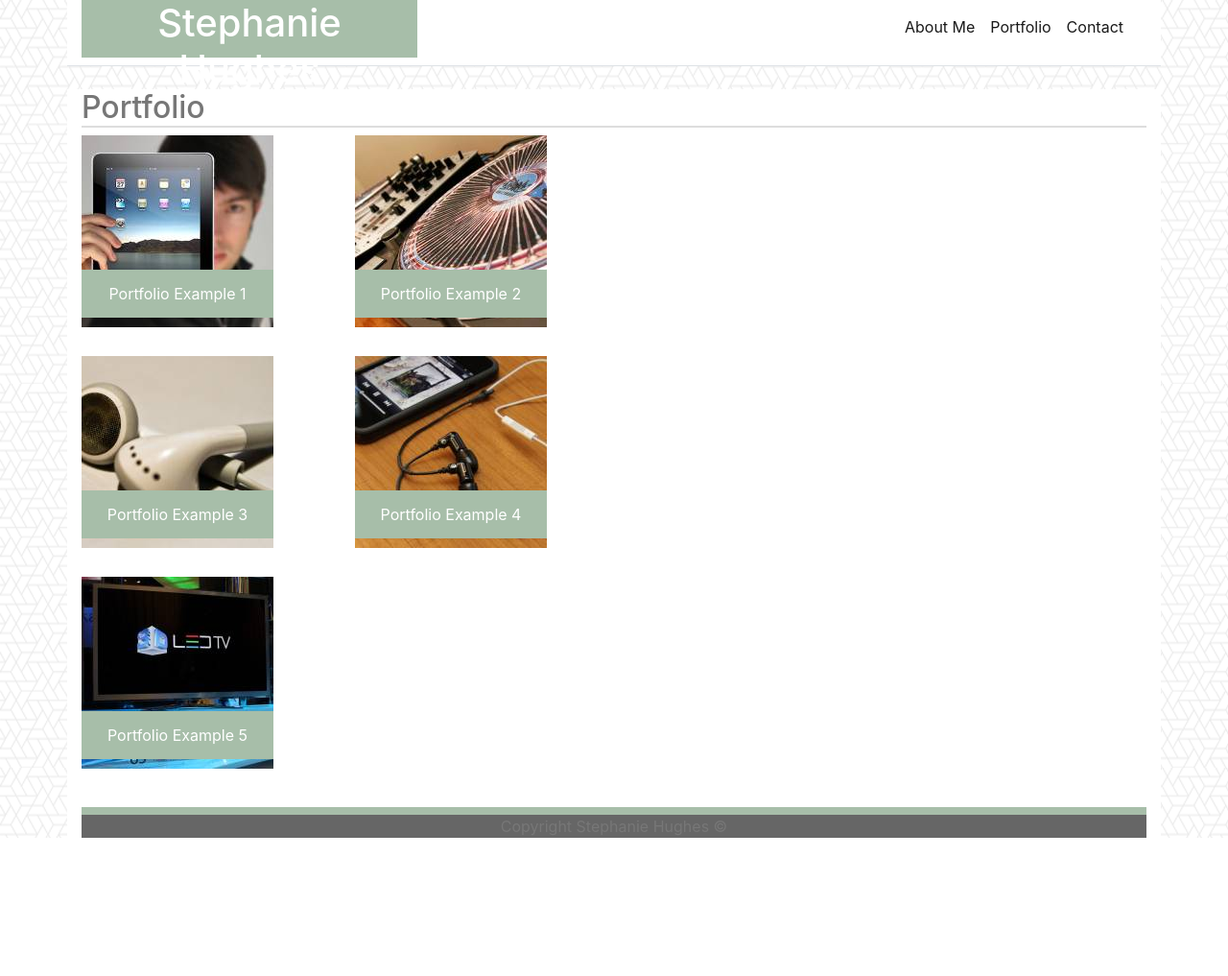
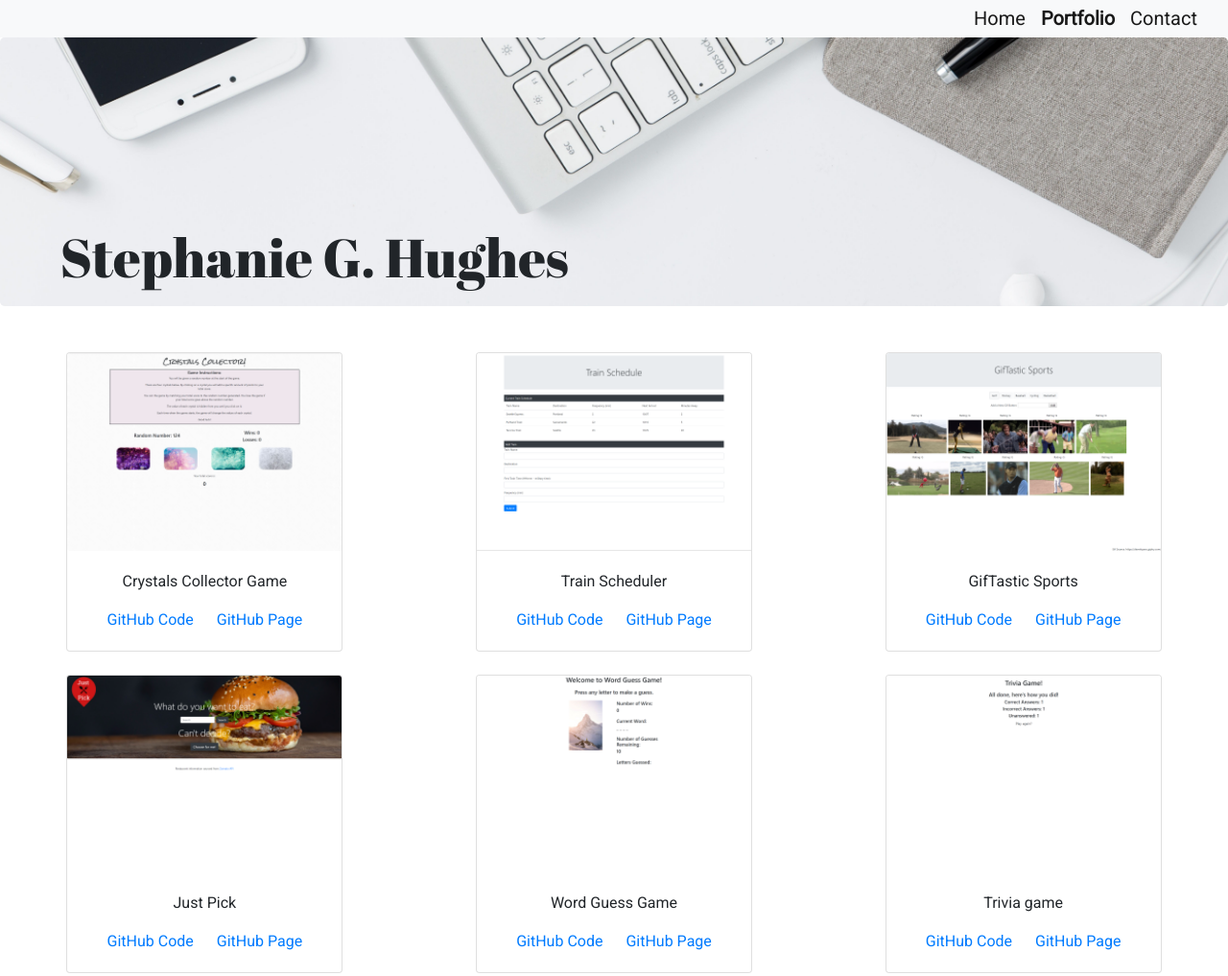
Before and after one commit to sghughes/Bootstrap-Portfolio, a plain HTML site: page portfolio.html in a window 1280 px wide. Shown: the whole page at 96% size. Before the commit the page ends 873 px from the top, so only its background shows below. Drawn offline with nearby package versions, Linux system fonts and the light colour scheme.

Commit message:
updated portfolio design and added additional contact information

```diff
--- a/assets/css/style.css
+++ b/assets/css/style.css
@@ -1,249 +1,59 @@
-/*
-* {
-    padding:0;
-    margin: 0;
-    position: relative;
-    box-sizing: border-box;
-}*/
+#navbar {
+    font-family: 'Roboto', sans-serif;
+    line-height: 80%;
+ }
 
+ .myPortfolio {
+     background-color:f8f9fa;
+     background-size: cover;
+     font-family: 'Roboto', sans-serif;
+ }
 
-
-/*a {
-    color: #777;
-    text-decoration: none;
-
-}*/
-
-body {
-    background-image: url("background.png");
-    /*margin: 0px;
-    font-family: 'Arial', 'Helvetica Neue', Helvetica, sans-serif;
-    font-family: 'Noto Sans', sans-serif;
-    font-family: 'Muli', sans-serif;
-    font-family: 'Lora', serif;*/
-
+ .aboutMe {
+    font-family: 'Roboto', sans-serif;
+    font-size: 105%;
 }
 
-.name {
-    background-color: #A7bea9;
+.card {
+    font-family: 'Roboto', sans-serif;
 }
 
-/* .navbar {
-    width: 100%;
-} */
+ h2 {
+    font-family: 'Roboto', sans-serif;
+ }
 
-h1 {
-    /*background-color:#4aaaa5;*/
-    background-color: #A7bea9;
-    /*margin: 0px;*/
-    color: #fff;
-    text-align: center;
-    height: 60px;
-    vertical-align: text-bottom;
-    /*font-family: 'Georgia', Times, 'Times New Roman', serif;
-    font-family: 'Lora', serif;
+ h3 {
+    font-family: 'Roboto', sans-serif;
+ }
+
+h1{
     position: relative;
-    left: 160px;
-    /*width: 300px;*/
-    /*width: 25%;
-    overflow: hidden;
-    min-width: 150px; */
-
+    top: 35%;
+    left: 2.5%;
 }
 
 h2 {
-    border-bottom: 2px solid #ddd;
-    /*color: #4aaaa5;*/
-    color: #777;
-    /*padding-bottom: 15px;
-    /*font-family: 'Georgia', Times, 'Times New Roman', serif;
-    font-family: 'Barlow', sans-serif;
-    font-family: 'Lora', serif;*/
+    font-family: 'Roboto', sans-serif;
 }
 
-
-header {
-    background-color: #fff;
-    /*border-bottom: 1px solid #ccc;
-    margin-bottom: 20px;
-    padding-top: 40px;*/
-
+.card {
+display: inline-block;
 }
 
-footer {
-    background-color: #666;
-    /*border-top: 8px solid #4aaaa5;*/
-    border-top: 8px solid #a7bea9;
-    /*box-sizing: border-box;*/
-    color: #777;
-    /*display: block;
-    height: 40px;
-    padding: 0px;
-    position: fixed;
-    text-align: center;
-    width: 100%;  */
+#big-banner {
+    background-image: url(../images/header2.jpg);
 
-}
-
-
-p, label {
-    color: #777;
-    /*line-height: 2;*/
-}
-
-.container {
-    margin: auto;
-    max-width: 960px;
-    background-color: #fff;
-
-}
-
-/*
-
-.navbar {
-    float: right;
-    position: absolute;
-    right: -250px;
-    top: 50px;
-    width: 50%;
-
-}
-
-.about:hover, .portfolio:hover, .contact:hover {
-    font-size: 20px;
+    background-repeat:no-repeat;
+    background-size: cover;
+    background-position: center;
+    font-family: 'Abril Fatface', cursive;
+    height: 280px;
+    padding-top: 150px;
+    padding-bottom: 0px;
+    margin-bottom: 0px;
  }
 
-.about-me, img {
-    float:left;
-    padding-right: 15px;
-}*/
-
-.portfolio1, .portfolio2 {
-    position: relative;
-    float: left;
-
-}
-
-.portfolio3 {
-    clear: both;
-    position: relative;
-    float: left;
-    top: 30px;
-}
-
-.portfolio4 {
-    position: relative;
-    float: left;
-    top: 30px;
-}
-
-.portfolio5 {
-    clear: both;
-    position: relative;
-    float: left;
-    top: 60px;
-    margin-bottom: 100px;
-}
-
-.portfolio_ex_1 {
-    position: absolute;
-    top: 140px;
-    left: 0px;
-    background-color:  #A7bea9;
-    color: #fff;
-    height: 50px;
-    width: 200px;
-    margin: 0px;
-    line-height: 50px;
-    text-align: center;
-}
-
-.portfolio_ex_2 {
-    position: absolute;
-    top: 140px;
-    left: 0px;
-    background-color:  #A7bea9;;
-    color: #fff;
-    height: 50px;
-    width: 200px;
-    margin: 0px;
-    line-height: 50px;
-    text-align: center;
-}
-
-.portfolio_ex_3 {
-    clear: both;
-    position: absolute;
-    top: 140px;
-    left: 0px;
-    background-color:  #A7bea9;;
-    color: #fff;
-    height: 50px;
-    width: 200px;
-    margin: 0px;
-    line-height: 50px;
-    text-align: center;
-}
-
-.portfolio_ex_4 {
-    position: absolute;
-    top: 140px;
-    left: 0px;
-    background-color:  #A7bea9;;
-    color: #fff;
-    height: 50px;
-    width: 200px;
-    margin: 0px;
-    line-height: 50px;
-    text-align: center;
-}
-
-.portfolio_ex_5 {
-    clear: both;
-    position: absolute;
-    top: 140px;
-    left: 0px;
-    background-color:  #A7bea9;;
-    color: #fff;
-    height: 50px;
-    width: 200px;
-    margin: 0px;
-    line-height: 50px;
-    text-align: center;
-}
-
-#main-bio, #contact {
-    background-color: #fff;
-    border: solid 1px #ddd;
-    padding: 10px;
-    margin-bottom: 50px;
-
-}
-
-#portfolio {
-    background-color: #fff;
-    border: solid 1px #ddd;
-    padding: 10px;
-    height: 770px;
-
-}
-
-#name, #email, #message {
-    width: 100%;
-}
-
-.btn {
-    background-color:  #A7bea9;
-    border: solid  #A7bea9;;
-    color: #fff;
-    margin-bottom: 20px;
-    /*font-family: 'Lora', serif;*/
-}
-.submit:hover {
-    background-color:  #A7bea9;
-    border: solid  #A7bea9;;
-    color: #fff;
-    margin-bottom: 20px;
-    line-height: 1.5;
-
-}
+ .footer {
+     position: relative;
+     bottom: 0;
+ }
--- a/portfolio.html
+++ b/portfolio.html
@@ -4,141 +4,115 @@
     <meta charset="UTF-8">
     <meta name="viewport" content="width=device-width, initial-scale=1.0">
     <meta http-equiv="X-UA-Compatible" content="ie=edge">
-    <title>Stephanie Hughes</title>
-    <link rel="stylesheet" type="text/css" href="assets/css/style.css">
-    <link href="https://fonts.googleapis.com/css?family=Barlow|Lora&display=swap" rel="stylesheet">
+    <link rel="stylesheet" href="assets/css/reset.css">
+    <title>Stephanie G. Hughes</title>
     <link rel="stylesheet" href="https://stackpath.bootstrapcdn.com/bootstrap/4.3.1/css/bootstrap.min.css" integrity="sha384-ggOyR0iXCbMQv3Xipma34MD+dH/1fQ784/j6cY/iJTQUOhcWr7x9JvoRxT2MZw1T" crossorigin="anonymous">
+    <link rel="stylesheet" href="assets/css/style.css">
+    <link href="https://fonts.googleapis.com/css?family=Abril+Fatface|Roboto&display=swap" rel="stylesheet">
 </head>
 <body>
-        <div class="container sticky-top">
-                <div class="row border-bottom">
-                    <div class="col-md-4">
-                        <h1>Stephanie Hughes</h1>
-                    </div>
-                    <div class="col-md-8">
-                        <nav class="navbar navbar-expand-lg navbar-light float-right">
+    <div id='navbar'>
+        <nav class="navbar navbar-expand-lg navbar-light bg-light align-baseline justify-content-end" id="navbar">
+            <a class="navbar-brand" href="index.html">Home</a>
+            <button class="navbar-toggler" type="button" data-toggle="collapse" data-target="#navbarSupportedContent" aria-controls="navbarSupportedContent" aria-expanded="false" aria-label="Toggle navigation">
+                <span class="navbar-toggler-icon"></span>
+            </button>
 
+            <a class="navbar-brand" href="portfolio.html"><b>Portfolio</b></a>
+            <button class="navbar-toggler" type="button" data-toggle="collapse" data-target="#navbarSupportedContent" aria-controls="navbarSupportedContent" aria-expanded="false" aria-label="Toggle navigation">
+                <span class="navbar-toggler-icon"></span>
+            </button>
 
-                            <div class="justify-content-end" id="navbarNavAltMarkup">
-                                <ul class="navbar-nav">
-                                    <li><a class="nav-item nav-link active" href="index.html">About Me <span class="sr-only">(current)</span></a></li>
-                                    <li><a class="nav-item nav-link active" href="portfolio.html">Portfolio <span class="sr-only">(current)</span></a></li>
-                                    <li><a class="nav-item nav-link active" href="contact.html">Contact <span class="sr-only">(current)</span></a></li>
-
-                                </ul>
-                            </div>
+            <a class="navbar-brand" href="contact.html">Contact</a>
+            <button class="navbar-toggler" type="button" data-toggle="collapse" data-target="#navbarSupportedContent" aria-controls="navbarSupportedContent" aria-expanded="false" aria-label="Toggle navigation">
+                <span class="navbar-toggler-icon"></span>
+            </button>
             </nav>
-
-
-                    </div>
-                </div>
-        </div>
-            <br>
-        <div class="container">
-            <div class="row">
-                <div class="col-md-12">
-                    <h2>Portfolio</h2>
-                </div>
-            </div>
-            <div class="row">
-                <div class="col-md-3">
-
-                    <div class="portfolio1">
-                        <img src="assets/images/portfolio-gallery1.png" alt="Portfolio Example 1">
-
-                        <a class="portfolio_ex_1" href="portfolioSample.html">Portfolio Example 1</a>
-                    </div>
-                </div>
-                <div class="col-md-3">
-                    <div class="portfolio2">
-                        <img src="assets/images/portfolio-gallery2.png" alt="Portfolio Example 2">
-                        <a class="portfolio_ex_2" href="portfolioSample.html">Portfolio Example 2</a>
         </div>
     </div>
 
-            </div>
-            <div class="row">
-                <div class="col-md-3">
-                    <div class="portfolio3">
-                        <img src="assets/images/portfolio-gallery3.png" alt="Portfolio Example 3">
-                        <a class="portfolio_ex_3" href="portfolioSample.html">Portfolio Example 3</a>
+    <div class="jumbotron big-banner" id='big-banner'>
+        <h1 class="display-4" id="nameDisplay">Stephanie G. Hughes</h1>
     </div>
 
-                </div>
+    <br>
+    <br>
 
-                <div class="col-md-3">
-                    <div class="portfolio4">
-                        <img src="assets/images/portfolio-gallery4.png" alt="Portfolio Example 4">
-                        <a class="portfolio_ex_4" href="portfolioSample.html">Portfolio Example 4</a>
+    <div class="row mx-auto text-center justify-content-center">
+        <div class="col-md-4  justify-content-center">
+            <div class="card" style="width: 18rem;">
+                <img class="card-img-top" src="assets/images/crystals2.PNG" alt="Card image cap">
+                <div class="card-body">
+                    <p class="card-text text-center">Crystals Collector Game</p>
+                    <a href="https://github.com/sghughes/CrystalsCollectorGame" class="card-link text-center">GitHub Code</a>
+                    <a href="https://sghughes.github.io/CrystalsCollectorGame/" class="card-link text-center">GitHub Page</a>
                 </div>
             </div>
         </div>
 
-            <div class="row">
-                <div class="col-md-3">
-                    <div class="portfolio5">
-                        <img src="assets/images/portfolio-gallery5.png" alt="Portfolio Example 5">
-                        <a class="portfolio_ex_5" href="portfolioSample.html">Portfolio Example 5</a>
+        <div class="col-md-4">
+            <div class="card" style="width: 18rem;">
+                <img class="card-img-top" src="assets/images/train2.PNG" alt="Card image cap">
+                <div class="card-body">
+                    <p class="card-text text-center">Train Scheduler</p>
+                    <a href="https://github.com/sghughes/Train_Scheduler" class="card-link">GitHub Code</a>
+                    <a href="https://sghughes.github.io/Train_Scheduler/" class="card-link">GitHub Page</a>
+                </div>
+            </div>
+        </div>
+
+        <div class="col-md-4">
+            <div class="card" style="width: 18rem;">
+                <img class="card-img-top" src="assets/images/gif2.PNG" alt="Card image cap">
+                <div class="card-body">
+                    <p class="card-text">GifTastic Sports</p>
+                    <a href="https://github.com/sghughes/GifTastic" class="card-link">GitHub Code</a>
+                    <a href="https://sghughes.github.io/GifTastic/" class="card-link">GitHub Page</a>
                 </div>
             </div>
         </div>
     </div>
 
-        <div class="container sticky-bottom">
-            <div class="row">
-                <div class="col-md-12">
-                    <footer class="page-footer text-center">Copyright Stephanie Hughes &copy;</footer>
+    <br>
+
+    <div class="row mx-auto text-center">
+        <div class="col-md-4">
+            <div class="card" style="width: 18rem;">
+                <img class="card-img-top" src="assets/images/pick2.PNG" alt="Card image cap">
+                <div class="card-body">
+                    <p class="card-text text-center">Just Pick</p>
+                    <a href="https://github.com/trholeski/just_pick" class="card-link text-center">GitHub Code</a>
+                    <a href="https://trholeski.github.io/just_pick/" class="card-link text-center">GitHub Page</a>
                 </div>
             </div>
         </div>
 
-        <!--<header>
-                <h1 class="name">Stephanie Hughes</h1>
-            </header>
-
-            <section class="navbar">
-                    <a class="about" href="index.html">About</a>
-                    <a class="portfolio" href="portfolio.html">Portfolio</a>
-                    <a class="contact" href="contact.html">Contact</a>
-
-                </section>
-
-            <div class="container">
-
-
-                <section id="portfolio">
-                    <h2>Portfolio</h2>
-
-                        <div class="portfolio1">
-                            <img src="assets/images/portfolio-gallery1.png" alt="Portfolio Example 1">
-
-                            <a class="portfolio_ex_1" href="portfolioSample.html">Portfolio Example 1</a>
+        <div class="col-md-4">
+            <div class="card" style="width: 18rem;">
+                <img class="card-img-top" src="assets/images/word2.PNG" alt="Card image cap">
+                <div class="card-body">
+                    <p class="card-text text-center">Word Guess Game</p>
+                    <a href="https://github.com/sghughes/Word-Guess-Game" class="card-link">GitHub Code</a>
+                    <a href="https://sghughes.github.io/Word-Guess-Game/" class="card-link">GitHub Page</a>
+                </div>
+            </div>
         </div>
 
-                        <div class="portfolio2">
-                            <img src="assets/images/portfolio-gallery2.png" alt="Portfolio Example 2">
-                            <a class="portfolio_ex_2" href="portfolioSample.html">Portfolio Example 2</a>
+        <div class="col-md-4">
+            <div class="card" style="width: 18rem;">
+                <img class="card-img-top" src="assets/images/trivia2.PNG" alt="Card image cap">
+                <div class="card-body">
+                    <p class="card-text">Trivia game</p>
+                    <a href="https://github.com/sghughes/TriviaGame" class="card-link">GitHub Code</a>
+                    <a href="https://sghughes.github.io/TriviaGame/" class="card-link">GitHub Page</a>
+                </div>
+            </div>
+        </div>
     </div>
 
-                        <div class="portfolio3">
-                            <img src="assets/images/portfolio-gallery3.png" alt="Portfolio Example 3">
-                            <a class="portfolio_ex_3" href="portfolioSample.html">Portfolio Example 3</a>
     </div>
 
-                        <div class="portfolio4">
-                            <img src="assets/images/portfolio-gallery4.png" alt="Portfolio Example 4">
-                            <a class="portfolio_ex_4" href="portfolioSample.html">Portfolio Example 4</a>
-                        </div>
-
-                        <div class="portfolio5">
-                            <img src="assets/images/portfolio-gallery5.png" alt="Portfolio Example 5">
-                            <a class="portfolio_ex_5" href="portfolioSample.html">Portfolio Example 5</a>
-                        </div>
-
-                </section>
-
-            </div>
-            <footer></footer>-->
+    <br>
 
 </body>
 </html>
```
Also changed, not shown: contact.html (+31 -88 lines), index.html (+39 -51 lines), assets/images/GitHub-Mark-32px.png (added), assets/images/LI-In-Bug.png (added), assets/images/Steph2.jpg (added), assets/images/Steph3.jpg (added), assets/images/crystals2.PNG (added), assets/images/gif2.PNG (added), assets/images/header1.jpg (added), assets/images/header2.jpg (added), assets/images/header3.jpg (added), assets/images/pick2.PNG (added), assets/images/train2.PNG (added), assets/images/trivia2.PNG (added), 1 more files, 2 other files. Lines whose indentation alone changed are shown as unchanged.
